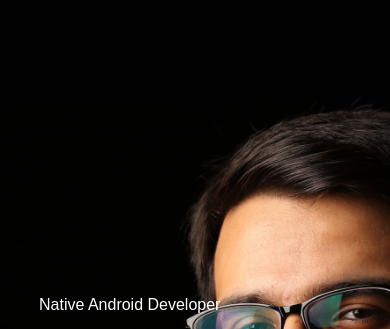
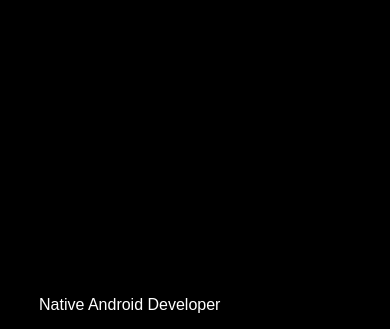
Before and after one commit to UmairSiddique1/Portfolio-website, a plain HTML site: page index.html in a window 390 px wide. Shown: the part 88-417 px from the top of the page. Drawn offline with Linux system fonts and the light colour scheme.

Commit message:
background image changed

```diff
--- a/style.css
+++ b/style.css
@@ -14,7 +14,7 @@ body{
 #header{
     width: 100%;
     height: 100vh;
-    background-image: url(profileimg/background.png);
+    background-image: url(profileimg/black.jpg);
     background-size: cover;
     background-position: center;
 }
@@ -306,7 +306,7 @@ display: none;
    /* ------------------css for small screens-------------- */
    @media only screen and (max-width :600px){
 #header{
-    background-image: url(profileimg/phone-background.png);
+    background-image: url(profileimg/black.jpg);
 }
 .header-text{
     margin-top: 100%;
```
Also changed, not shown: profileimg/black.jpg (added).
